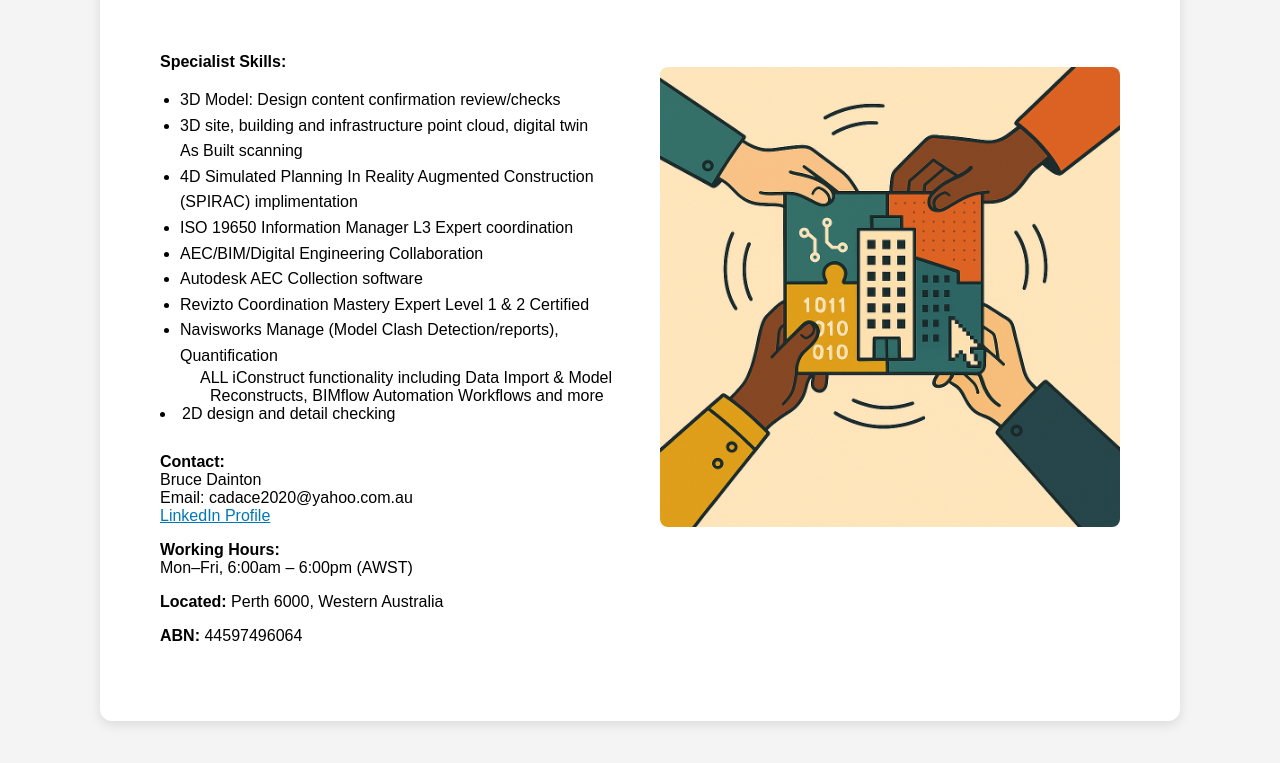
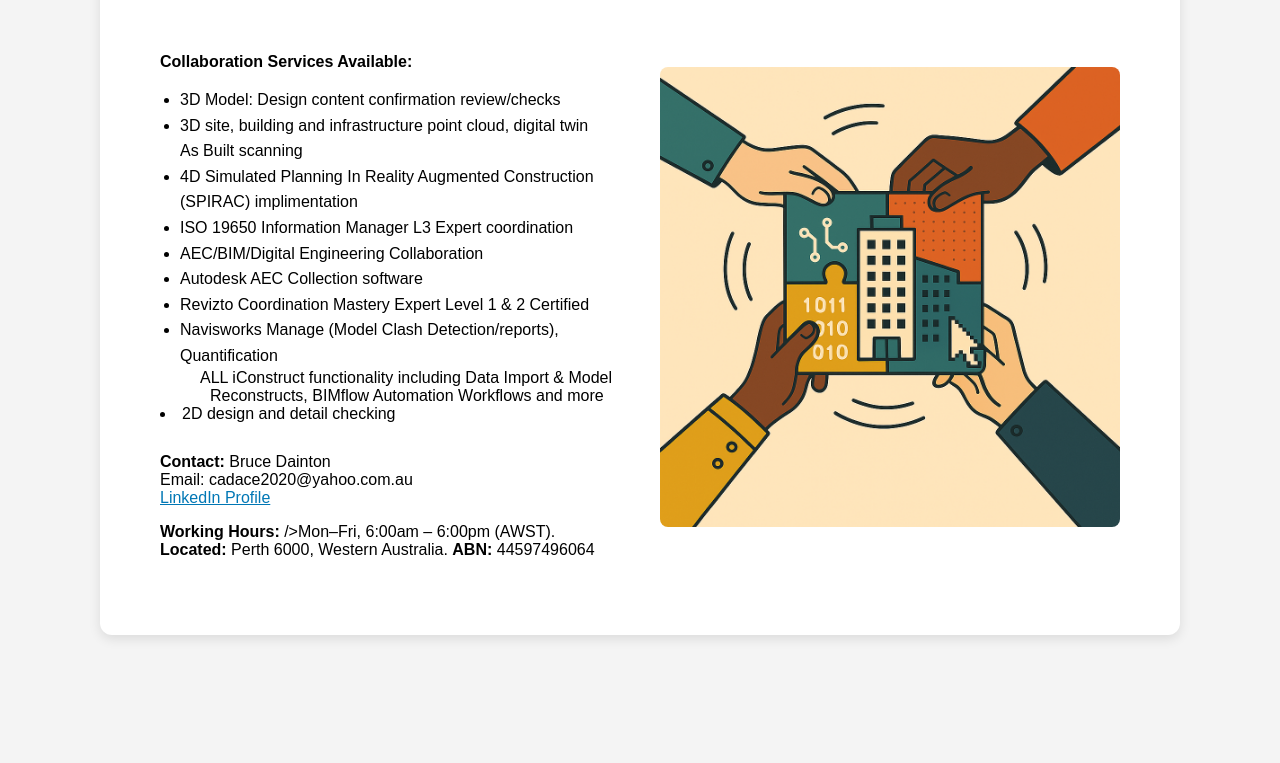
Before and after one commit to BruceR2D2/decs-consult.github.io, a plain HTML site: page index.html in a window 1280 px wide. Shown: the part 145-908 px from the top of the page. After the commit the page ends 838 px from the top, so only its background shows below. Drawn offline with Linux system fonts and the light colour scheme.

Commit message:
Update contact information and specialist skills section
Formatting only

```diff
--- a/index.html
+++ b/index.html
@@ -50,7 +50,7 @@
       >
         <!-- Left: Skills and Contact -->
         <div style="flex: 1; min-width: 280px; padding: 20px; text-align: left">
-          <p style="font-weight: bold">Specialist Skills:</p>
+          <p style="font-weight: bold">Collaboration Services Available:</p>
           <ul
             style="
               line-height: 1.6;
@@ -84,7 +84,7 @@
           <li>2D design and detail checking</li>
           <div style="margin-top: 30px">
             <p>
-              <strong>Contact:</strong><br />
+              <strong>Contact:</strong>
               Bruce Dainton<br />
               Email: cadace2020@yahoo.com.au<br />
               <a
@@ -97,11 +97,9 @@
             </p>
 
             <p>
-              <strong>Working Hours:</strong><br />Mon–Fri, 6:00am – 6:00pm
-              (AWST)
+              <strong>Working Hours:</strong> />Mon–Fri, 6:00am – 6:00pm
+              (AWST). <strong>Located:</strong> Perth 6000, Western Australia. <strong>ABN:</strong> 44597496064</p>
             </p>
-            <p><strong>Located:</strong> Perth 6000, Western Australia</p>
-            <p><strong>ABN:</strong> 44597496064</p>
           </div>
         </div>
 
```
